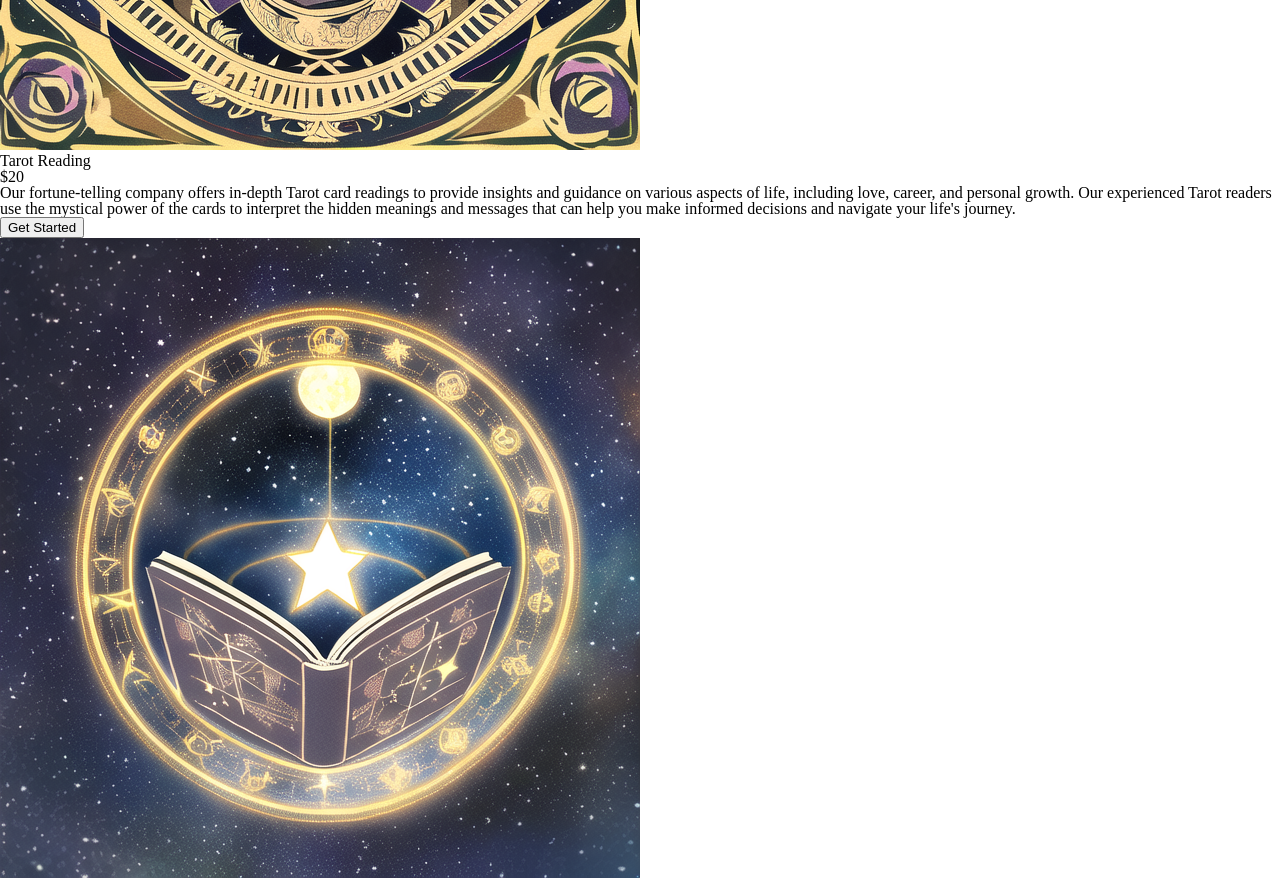
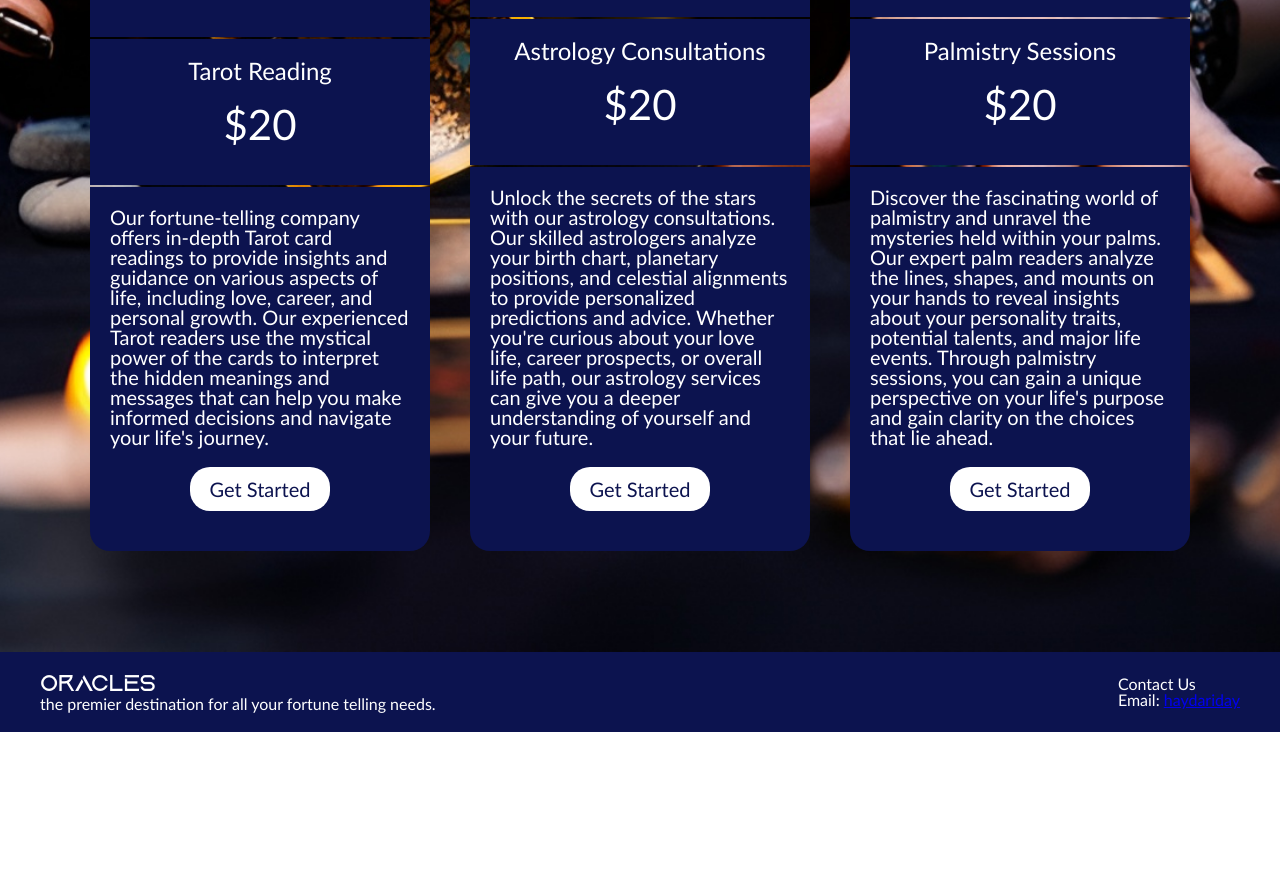
Before and after one commit to haydaridayoff/company-profile-portofolio, a plain HTML site: page index.html in a window 1280 px wide. Shown: the part 2066-2944 px from the top of the page. After the commit the page ends 2798 px from the top, so only its background shows below. Drawn offline with Linux system fonts and the light colour scheme.

Commit message:
Add pricing background, add footer, add pricing panel

```diff
--- a/Assets/style.css
+++ b/Assets/style.css
@@ -224,6 +224,147 @@
     margin-bottom: 20px;
 }
 
+.service {
+    background-image: url(../Assets/voyance-taromancy-cartomancy-tarot-fortune-telling-woman-femme-mains.jpg);
+    background-color: rgb(58, 36, 138);
+    background-size: cover;
+    background-position: center;
+    background-repeat: no-repeat;
+    color: #ffffff;
+    height: fit-content;
+    display: flex;
+    flex-direction: column;
+    overflow: visible;
+}
+
+.service__container {
+    display: flex;
+    flex-direction: column;
+    align-self: center;
+    max-width: 1200px;
+    width: 100%;
+    margin: 100px 20px 100px 20px;
+}
+
+.service__title {
+    font-size: 32px;
+    margin-bottom: 30px;
+    text-align: center;
+    font-family: 'Gill Sans', 'Gill Sans MT', Calibri, 'Trebuchet MS', sans-serif;
+}
+
+.service__cards {
+    display: flex;
+    flex-direction: row;
+    justify-content: center;
+    align-items: flex-end;
+    flex-wrap: wrap;
+}
+
+.service__card {
+    display: flex;
+    flex-direction: column;
+    align-items: center;
+    margin: 0px 20px;
+    flex: 0 0 0;
+}
+
+.service__card>* {
+    min-width: 300px;
+}
+
+.service__card-img {
+    width: 300px;
+    height: 300px;
+    border-radius: 20px;
+    margin-bottom: 20px;
+    overflow: hidden;
+}
+
+.service__card-img-item {
+    width: 100%;
+    height: 100%;
+    object-fit: cover;
+}
+
+.service__card-section {
+    display: flex;
+    flex-direction: column;
+    align-items: center;
+    padding: 20px 20px;
+    margin: 1px 0px;
+    background-color: #0C134F;
+}
+
+.service__card-section--roundtop {
+    border-top-left-radius: 20px;
+    border-top-right-radius: 20px;
+}
+
+.service__card-section--roundbottom {
+    border-bottom-left-radius: 20px;
+    border-bottom-right-radius: 20px;
+}
+
+.service__card-title {
+    font-size: 24px;
+    margin-bottom: 20px;
+    text-align: center;
+    font-family: 'Gill Sans', 'Gill Sans MT', Calibri, 'Trebuchet MS', sans-serif;
+}
+
+.service__card-price {
+    font-size: 42px;
+    margin-bottom: 20px;
+    text-align: center;
+    font-family: 'Gill Sans', 'Gill Sans MT', Calibri, 'Trebuchet MS', sans-serif;
+}
+
+.service__card-description {
+    font-size: 20px;
+    margin-bottom: 20px;
+    text-align: left;
+    font-family: 'Gill Sans', 'Gill Sans MT', Calibri, 'Trebuchet MS', sans-serif;
+}
+
+.service__card-button {
+    font-size: 20px;
+    margin-bottom: 20px;
+    text-align: center;
+    font-family: 'Gill Sans', 'Gill Sans MT', Calibri, 'Trebuchet MS', sans-serif;
+    background-color: #ffffff;
+    color: #0C134F;
+    border: none;
+    border-radius: 20px;
+    padding: 10px 20px;
+    cursor: pointer;
+}
+
+.footer {
+    background-color: #0C134F;
+    color: #ffffff;
+    display: flex;
+    flex-direction: column;
+    align-items: center;
+    padding: 20px 0px;
+}
+
+.footer__container {
+    display: flex;
+    flex-direction: row;
+    justify-content: space-between;
+    align-items: center;
+    max-width: 1200px;
+    width: 100%;
+    margin: 0px 20px;
+    font-family: 'Gill Sans', 'Gill Sans MT', Calibri, 'Trebuchet MS', sans-serif;
+}
+
+.footer__title {
+    font-size: 24px;
+    font-family: Aquire;
+}
+
 @font-face {
     font-family: California;
     src: url(../Assets/Fonts/CaliforniaPersonalUseRegular-L37ED.ttf);
@@ -238,6 +379,7 @@
     font-family: Aquire;
     src: url(../Assets/Fonts/Aquire-BW0ox.otf);
 }
+
 
 /* http://meyerweb.com/eric/tools/css/reset/
    v2.0 | 20110126
--- a/index.html
+++ b/index.html
@@ -19,19 +19,19 @@
             <h1 class="header__title">Oracles</h1>
             <nav class="header__nav">
                 <div class="header__nav-item">
-                    <a href="#">Home</a>
+                    <a href="#Home">Home</a>
                 </div>
                 <div class="header__nav-item">
-                    <a href="#">About Us</a>
+                    <a href="#About-us">About Us</a>
                 </div>
                 <div class="header__nav-item">
-                    <a href="#">Pricing</a>
+                    <a href="#Pricing">Pricing</a>
                 </div>
             </nav>
         </div>
     </header>
     <main>
-        <section class="home">
+        <section class="home" id="Home">
             <div class="home__background">
             </div>
             <div class="home__text">
@@ -46,7 +46,7 @@
                 <img class="home__image" src="Assets/LadyLogo.png" alt="logo">
             </div>
         </section>
-        <section class="about">
+        <section class="about" id="About-us">
             <div class="about__container about__container--equal">
                 <div class="about__text">
                     <h1 class="about__title">What is <span style="font-family:Aquire;">Oracles</span>?</h1>
@@ -70,11 +70,12 @@
                 </div>
             </div>
         </section>
-        <section class="service">
+        <section class="service" id="Pricing">
+            <div class="service__container">
                 <h1 class="service__title">We provide the following services</h1>
                 <div class="service__cards">
                     <div class="service__card">
-                    <div class="service__card-section">
+                        <div class="service__card-section service__card-section--roundtop">
                             <div class="service__card-img">
                                 <img class="service__card-img-item" src="Assets/TarotReading.png" alt="image0">
                             </div>
@@ -83,8 +84,9 @@
                             <h2 class="service__card-title">Tarot Reading</h2>
                             <h1 class="service__card-price">$20</h1>
                         </div>
-                    <div class="service__card-section">
-                        <p class="service__card-description">Our fortune-telling company offers in-depth Tarot card
+                        <div class="service__card-section service__card-section--roundbottom">
+                            <p class="service__card-description">Our fortune-telling
+                                company offers in-depth Tarot card
                                 readings to provide insights and guidance on various aspects of life, including love,
                                 career, and personal growth. Our experienced Tarot readers use the mystical power of the
                                 cards to interpret the hidden meanings and messages that can help you make informed
@@ -92,31 +94,31 @@
                             <button class="service__card-button">Get Started</button>
                         </div>
                     </div>
-            </div>
-            <div class="service__cards">
                     <div class="service__card">
-                    <div class="service__card-section">
+                        <div class="service__card-section service__card-section--roundtop">
                             <div class="service__card-img">
-                            <img class="service__card-img-item" src="Assets/Astrology Consultation.png" alt="image0">
+                                <img class="service__card-img-item" src="Assets/Astrology Consultation.png"
+                                    alt="image0">
                             </div>
                         </div>
                         <div class="service__card-section">
                             <h2 class="service__card-title">Astrology Consultations</h2>
                             <h1 class="service__card-price">$20</h1>
                         </div>
-                    <div class="service__card-section">
-                        <p class="service__card-description">Unlock the secrets of the stars with our astrology
-                            consultations. Our skilled astrologers analyze your birth chart, planetary positions, and
-                            celestial alignments to provide personalized predictions and advice. Whether you're curious
+                        <div class="service__card-section service__card-section--roundbottom">
+                            <p class="service__card-description">Unlock the secrets
+                                of the stars with our astrology
+                                consultations. Our skilled astrologers analyze your birth chart, planetary positions,
+                                and
+                                celestial alignments to provide personalized predictions and advice. Whether you're
+                                curious
                                 about your love life, career prospects, or overall life path, our astrology services can
                                 give you a deeper understanding of yourself and your future.</p>
                             <button class="service__card-button">Get Started</button>
                         </div>
                     </div>
-            </div>
-            <div class="service__cards">
                     <div class="service__card">
-                    <div class="service__card-section">
+                        <div class="service__card-section service__card-section--roundtop">
                             <div class="service__card-img">
                                 <img class="service__card-img-item" src="Assets/Palmistry Session.png" alt="image0">
                             </div>
@@ -125,19 +127,31 @@
                             <h2 class="service__card-title">Palmistry Sessions</h2>
                             <h1 class="service__card-price">$20</h1>
                         </div>
-                    <div class="service__card-section">
-                        <p class="service__card-description">Discover the fascinating world of palmistry and unravel the
+                        <div class="service__card-section service__card-section--roundbottom">
+                            <p class="service__card-description">Discover the fascinating world of palmistry and unravel
+                                the
                                 mysteries held within your palms. Our expert palm readers analyze the lines, shapes, and
-                            mounts on your hands to reveal insights about your personality traits, potential talents,
-                            and major life events. Through palmistry sessions, you can gain a unique perspective on your
+                                mounts on your hands to reveal insights about your personality traits, potential
+                                talents,
+                                and major life events. Through palmistry sessions, you can gain a unique perspective on
+                                your
                                 life's purpose and gain clarity on the choices that lie ahead.</p>
                             <button class="service__card-button">Get Started</button>
                         </div>
                     </div>
                 </div>
+            </div>
         </section>
     </main>
-    <footer>
+    <footer class="footer">
+        <div class="footer__container">
+            <div class="footer__section">
+                <h1 class="footer__title">Oracles</h1>
+                <p class="footer__description">the premier destination for all your fortune telling needs.</p>
+            </div>
+            <div class="footer__section">
+                <h1>Contact Us</h1>
+                <p class="footer__description">Email: <a href="mailto:haydariday@gmail.com"> haydariday </a></p>
     </footer>
 </body>
 
```
Also changed, not shown: Assets/voyance-taromancy-cartomancy-tarot-fortune-telling-woman-femme-mains.jpg (added). Lines whose indentation alone changed are shown as unchanged.
